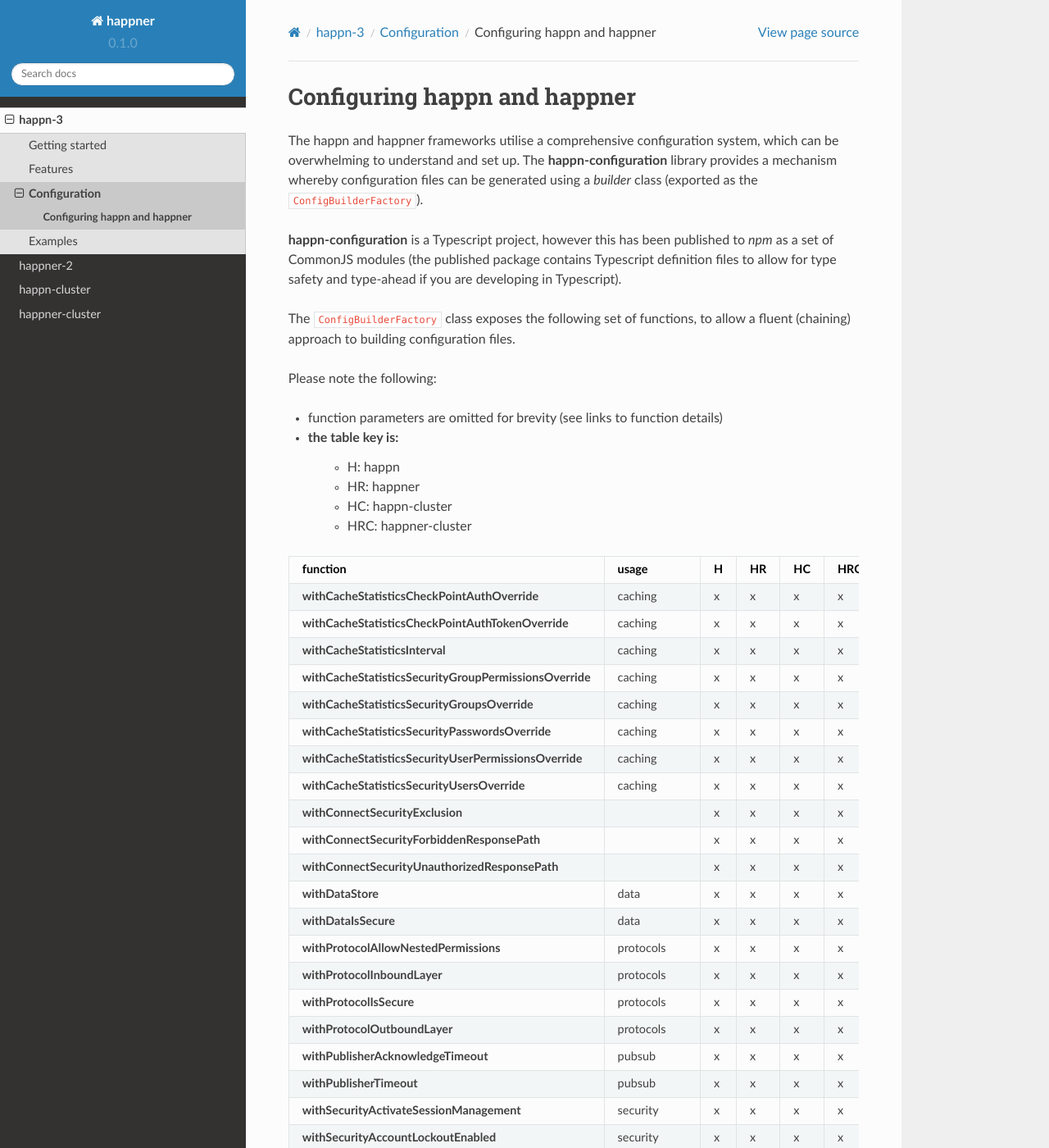
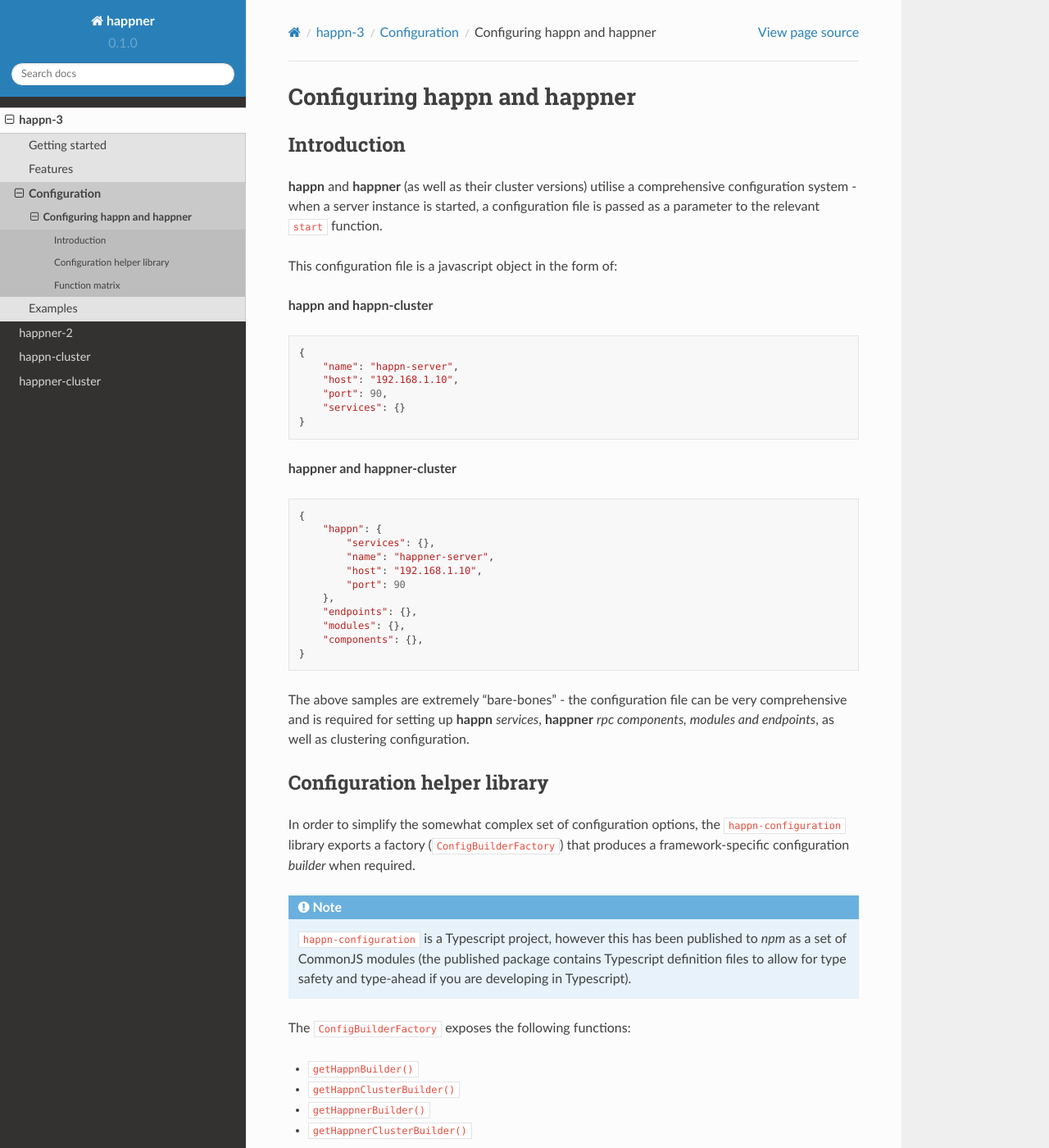
Before and after one commit to happner/happner-docs, a Sphinx documentation site: the page built from docs/source/happn/configuration/matrix.rst, in a window 1280 px wide and 1400 px high. Shown: the whole window at 82% size. Built offline with Sphinx 7.4.7 and the Read the Docs theme 2.0.0, drawn with Linux system fonts in a browser that asks for light colours; some of the changed text lies outside the part shown.

Commit message:
More detail on config builder factory and usage of builders

```diff
--- a/docs/source/happn/configuration/matrix.rst
+++ b/docs/source/happn/configuration/matrix.rst
@@ -4,25 +4,112 @@
 Configuring happn and happner
 =============================
 
-The happn and happner frameworks utilise a comprehensive configuration system, which can be overwhelming to understand
-and set up. The **happn-configuration** library provides a mechanism whereby configuration files can be generated using
-a *builder* class (exported as the :code:`ConfigBuilderFactory`).
+Introduction
+~~~~~~~~~~~~
 
-**happn-configuration** is a Typescript project, however this has been published to *npm* as a set of CommonJS modules (the
-published package contains Typescript definition files to allow for type safety and type-ahead if you are developing in
-Typescript).
+**happn** and **happner** (as well as their cluster versions) utilise a comprehensive configuration system - when a server
+instance is started, a configuration file is passed as a parameter to the relevant :code:`start` function.
 
-The :code:`ConfigBuilderFactory` class exposes the following set of functions, to allow a fluent (chaining) approach to
-building configuration files.
+This configuration file is a javascript object in the form of:
 
-Please note the following:
+**happn and happn-cluster**
+
+.. code-block::
+
+    {
+        "name": "happn-server",
+        "host": "192.168.1.10",
+        "port": 90,
+        "services": {}
+    }
+
+**happner and happner-cluster**
+
+.. code-block::
+
+    {
+        "happn": {
+            "services": {},
+            "name": "happner-server",
+            "host": "192.168.1.10",
+            "port": 90
+        },
+        "endpoints": {},
+        "modules": {},
+        "components": {},
+    }
+
+The above samples are extremely "bare-bones" - the configuration file can be very comprehensive and is required for setting
+up **happn** *services*, **happner** *rpc components, modules and endpoints*, as well as clustering configuration.
+
+Configuration helper library
+~~~~~~~~~~~~~~~~~~~~~~~~~~~~
+
+In order to simplify the somewhat complex set of configuration options, the :code:`happn-configuration` library exports
+a factory (:code:`ConfigBuilderFactory`) that produces a framework-specific configuration *builder* when required.
+
+.. NOTE::
+
+    :code:`happn-configuration` is a Typescript project, however this has been published to *npm* as a set of CommonJS modules (the
+    published package contains Typescript definition files to allow for type safety and type-ahead if you are developing in
+    Typescript).
+
+The :code:`ConfigBuilderFactory` exposes the following functions:
+
+- :code:`getHappnBuilder()`
+- :code:`getHappnClusterBuilder()`
+- :code:`getHappnerBuilder()`
+- :code:`getHappnerClusterBuilder()`
+
+Each builder exposes a set of *fluent* functions allowing "chaining" approach to building configuration files.
+
+An example usage of a builder would be as follows:
+
+.. code-block:: javascript
+
+    // example to illustrate building a happn config file
+    const { ConfigBuilderFactory } = require('happn-configuration');
+    const builderFactory = ConfigBuilderFactory.create();
+    const builder = builderFactory.getHappnBuilder();
+
+    const config = builder.withName('test happn')
+        .withHost('192.168.1.10')
+        .withPort(90)
+        .withSecure(true)
+        .build();
+
+    /* log of config would be:
+    {
+        "name": "test happn",
+        "host": "192.168.1.10",
+        "port": 90,
+        "secure": true,
+        "services": {
+            "cache": {},
+            "connect": {},
+            "data": {},
+            "protocol": {},
+            "publisher": {},
+            "security": {},
+            "subscription": {},
+            "system": {},
+            "transport": {}
+        }
+    }
+    */
+
+
+Function matrix
+~~~~~~~~~~~~~~~
+
+The following matrix breaks down the functions related to each builder - please note the following:
 
 - function parameters are omitted for brevity (see links to function details)
 - the table key is:
-   - H: happn
-   - HR: happner
-   - HC: happn-cluster
-   - HRC: happner-cluster
+   - H: happn builder
+   - HR: happner builder
+   - HC: happn-cluster builder
+   - HRC: happner-cluster bulider
 
 .. tabularcolumns:: |l{2cm}|l|c|c|c|c|c|
 
```
